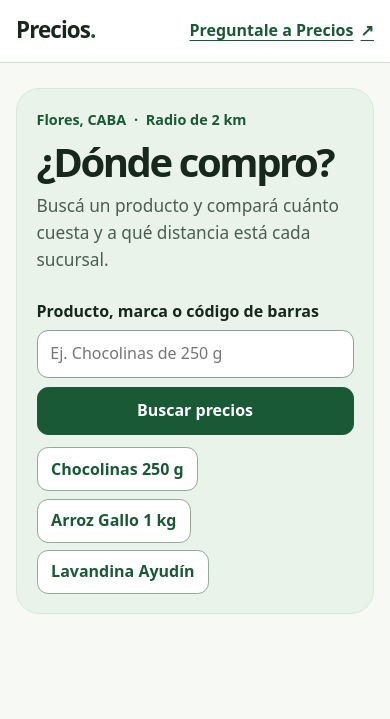
After one commit to bobadillamariocesar9-oss/precios, a Spring Boot app: page /donde-compro.html in a window 390 px wide. The commit adds this page. Shown: the top 719 px of the page. Run offline with Spring Boot 4, Linux system fonts and the light colour scheme.

Commit message:
Add responsive Donde Compro comparison to Precios web

```diff
--- a/src/main/java/com/apiprecios/config/SecurityConfig.java
+++ b/src/main/java/com/apiprecios/config/SecurityConfig.java
@@ -57,6 +57,10 @@ public class SecurityConfig {
                 ).permitAll()
                 .requestMatchers(AntPathRequestMatcher.antMatcher(HttpMethod.POST, "/api/users")).permitAll()
                 .requestMatchers(AntPathRequestMatcher.antMatcher(HttpMethod.GET, "/api/**")).permitAll()
+                .requestMatchers(
+                    AntPathRequestMatcher.antMatcher(HttpMethod.GET, "/donde-compro.html"),
+                    AntPathRequestMatcher.antMatcher(HttpMethod.GET, "/donde-compro/**")
+                ).permitAll()
                 .anyRequest().authenticated()
             )
 
--- /dev/null
+++ b/web-client/src/main/resources/static/donde-compro.html
@@ -0,0 +1,54 @@
+<!DOCTYPE html>
+<html lang="es-AR">
+<head>
+  <meta charset="UTF-8">
+  <meta name="viewport" content="width=device-width, initial-scale=1">
+  <meta name="theme-color" content="#f7f9f5">
+  <meta name="description" content="Compará precios registrados en sucursales cerca de Flores, CABA.">
+  <title>¿Dónde compro? | Precios</title>
+  <link rel="stylesheet" href="/donde-compro/comparador.css">
+  <script type="module" src="/donde-compro/comparador.js"></script>
+</head>
+<body>
+  <header class="top"><div class="wrap navbar">
+    <span class="brand">Precios<span aria-hidden="true">.</span></span>
+    <a class="nav-chat chat" href="https://cdn.botpress.cloud/webchat/v5.0/shareable.html?configUrl=https://files.bpcontent.cloud/2026/11/12/20/20261112203420-YGCR0K5H.json" target="_blank" rel="noopener">Preguntale a Precios <span aria-hidden="true">↗</span></a>
+  </div></header>
+  <main class="wrap">
+    <section class="intro" aria-labelledby="title">
+      <p class="location">Flores, CABA <span>·</span> Radio de 2 km</p>
+      <h1 id="title">¿Dónde compro?</h1>
+      <p class="lead">Buscá un producto y compará cuánto cuesta y a qué distancia está cada sucursal.</p>
+      <form id="search">
+        <label for="query">Producto, marca o código de barras</label>
+        <div class="search-row">
+          <input id="query" name="q" type="search" placeholder="Ej. Chocolinas de 250 g" maxlength="120" required>
+          <button class="primary" type="submit">Buscar precios</button>
+        </div>
+      </form>
+      <div class="examples" aria-label="Búsquedas para probar">
+        <button type="button" data-query="Chocolinas 250 g">Chocolinas 250 g</button>
+        <button type="button" data-query="Arroz Gallo 1 kg">Arroz Gallo 1 kg</button>
+        <button type="button" data-query="Lavandina Ayudín">Lavandina Ayudín</button>
+      </div>
+    </section>
+    <p id="status" role="status" aria-live="polite"></p>
+    <section id="choices" aria-labelledby="choices-title" hidden>
+      <h2 id="choices-title">Elegí un producto</h2>
+      <ul id="products" class="products"></ul>
+    </section>
+    <section id="result" aria-labelledby="product-name" hidden>
+      <div class="result-head">
+        <div><p class="section-label">Comparación por sucursal</p><h2 id="product-name"></h2></div>
+        <div class="sort">
+          <label for="sort">Ordenar por</label>
+          <select id="sort"><option value="price">Menor precio</option><option value="distance">Distancia</option></select>
+        </div>
+      </div>
+      <ol id="offers" class="offers"></ol>
+      <button id="show-all" class="secondary" type="button" hidden>Ver todas las opciones</button>
+      <p class="source">Fuente de los precios y fechas: <a href="https://datos.produccion.gob.ar/dataset/sepa-precios">SEPA</a>. Los importes corresponden al día informado y pueden haber cambiado.</p>
+    </section>
+  </main>
+</body>
+</html>
--- /dev/null
+++ b/web-client/src/main/resources/static/donde-compro/comparador.css
@@ -0,0 +1,44 @@
+:root{color-scheme:light;--surface:#fff;--paper:#f7f9f5;--ink:#17271c;--quiet:#4b5d51;--green:#195936;--line:#d8e1d8;font-family:system-ui,sans-serif;color:var(--ink);background:var(--paper);line-height:1.55}
+*{box-sizing:border-box}
+body{margin:0}
+[hidden]{display:none!important}
+.wrap{width:min(66rem,100% - 2rem);margin-inline:auto}
+.top{background:var(--surface);border-bottom:1px solid var(--line)}
+.navbar{min-height:4.25rem;display:flex;flex-wrap:wrap;align-items:center;justify-content:space-between;gap:.5rem 1rem;padding-block:.55rem}
+.brand{font-size:1.4rem;font-weight:800;letter-spacing:-.04em}
+.brand span{color:var(--green)}
+.chat{min-height:44px;display:inline-flex;gap:.45rem;align-items:center;color:var(--green);font-weight:700;text-underline-offset:.24em}
+main{padding-block:clamp(1.6rem,5vw,4rem) 3rem}
+.intro{padding:clamp(1.1rem,5vw,3rem);background:#eaf3e9;border:1px solid #d9e7d8;border-radius:1.45rem}
+.location,.section-label{margin:0;color:var(--green);font-size:.9rem;font-weight:700}
+.location span{margin:0 .25rem}
+h1,h2,h3,p{overflow-wrap:anywhere}
+h1{font-size:clamp(2.5rem,7vw,4.9rem);line-height:1.04;letter-spacing:-.06em;margin:.65rem 0}
+.lead{max-width:38rem;color:var(--quiet);font-size:1.08rem;margin:0 0 1.6rem}
+form label,.sort label{display:block;font-weight:650;margin-bottom:.35rem}
+.search-row{display:grid;grid-template-columns:minmax(0,1fr) auto;gap:.55rem;max-width:49rem}
+input,button,select{font:inherit}
+input,select{min-height:48px;border:1px solid #8da396;border-radius:.7rem;background:#fff;color:var(--ink);padding:.55rem .8rem;width:100%}
+button{min-height:44px;border-radius:.7rem;cursor:pointer;padding:.5rem .85rem;font-weight:650}
+.primary{min-height:48px;background:var(--green);color:#fff;border:1px solid var(--green)}
+.primary:hover{background:#10472a}
+.examples{display:flex;flex-wrap:wrap;gap:.45rem;margin-top:.8rem}
+.examples button,.secondary,.products button{background:#fff;color:var(--green);border:1px solid #91ab98}
+.examples button:hover,.secondary:hover,.products button:hover{background:#eef5ed}
+:focus-visible{outline:3px solid #175aab;outline-offset:3px}
+#status{min-height:1.5rem;color:var(--quiet);margin:1.05rem 0}
+h2{margin:.1rem 0 .45rem;font-size:clamp(1.35rem,4vw,2rem);line-height:1.2;letter-spacing:-.025em}
+.result-head{display:flex;justify-content:space-between;align-items:end;gap:1rem;margin:1rem 0}
+.sort{min-width:10rem}
+.products,.offers{list-style:none;padding:0;margin:0 0 1rem;display:grid;gap:.8rem}
+.products{grid-template-columns:repeat(auto-fit,minmax(min(100%,16rem),1fr))}
+.products button{width:100%;min-height:56px;text-align:left}
+.offers{grid-template-columns:repeat(auto-fit,minmax(min(100%,17rem),1fr))}
+.offer{display:flex;flex-direction:column;gap:.35rem;padding:1rem 1.15rem;background:#fff;border:1px solid var(--line);border-radius:1rem}
+.offer h3,.offer p{margin:0}
+.offer h3{font-size:1.18rem}
+.offer .price{font-size:1.8rem;font-weight:800;color:var(--green)}
+.offer .meta,.source{color:var(--quiet);font-size:.92rem}
+.offer .badge{align-self:flex-start;background:#eaf3e9;color:var(--green);border-radius:30px;padding:.15rem .55rem;font-size:.83rem;font-weight:700}
+.source a{color:var(--green)}
+@media(max-width:36rem){.search-row{grid-template-columns:1fr}.result-head{align-items:stretch;flex-direction:column}.navbar{min-height:3.6rem}.offers{grid-template-columns:1fr}}
--- /dev/null
+++ b/web-client/src/main/resources/static/donde-compro/comparador.js
@@ -0,0 +1,158 @@
+const $ = id => document.getElementById(id);
+const zone = new URLSearchParams({lat: '-34.628', lng: '-58.463', radiusKm: '2'});
+// Commercial labels verified against comercio.csv in the SEPA sample.
+const merchants = new Map(Object.entries({
+  '9/2': 'Disco', '15/1': 'DIA', '24/2': 'Farmacity', '10/4': 'Carrefour Maxi',
+  '10/3': 'Carrefour Express', '10/1': 'Hipermercado Carrefour', '10/2': 'Carrefour Market',
+  '12/1': 'Coto', '23/1': 'Axion Energy'
+}));
+const ignored = new Set(['busco', 'donde', 'compro', 'comprar', 'conseguir', 'consigo', 'cerca',
+  'flores', 'caba', 'de', 'del', 'el', 'la', 'los', 'las', 'en', 'me', 'mostrame', 'precio', 'precios', 'por']);
+const number = new Intl.NumberFormat('es-AR', {maximumFractionDigits: 2});
+const currency = new Intl.NumberFormat('es-AR', {style: 'currency', currency: 'ARS', minimumFractionDigits: 0, maximumFractionDigits: 2});
+let catalogRequest;
+let requestId = 0;
+let offers = [];
+let expanded = false;
+
+function words(text) {
+  return (text || '').toLowerCase().normalize('NFD').replace(/\p{M}/gu, '')
+    .replace(/(\d)([a-z])/g, '$1 $2').match(/[a-z0-9]+/g) || [];
+}
+function matchProduct(product, tokens) {
+  const fields = new Set(words([product.name, product.brand, product.ean, product.description].join(' ')));
+  return tokens.every(token => fields.has(token));
+}
+async function getJson(url) {
+  const response = await fetch(url, {headers: {Accept: 'application/json'}});
+  if (!response.ok) throw new Error('HTTP ' + response.status);
+  const data = await response.json();
+  if (!Array.isArray(data)) throw new Error('Respuesta inesperada');
+  return data;
+}
+function catalog() {
+  catalogRequest ||= getJson('/api/products').then(rows => rows.filter(p =>
+    Number.isSafeInteger(p.id) && p.id > 0 && p.name && p.ean
+  )).catch(error => {
+    catalogRequest = undefined;
+    throw error;
+  });
+  return catalogRequest;
+}
+function node(tag, text, className) {
+  const element = document.createElement(tag);
+  element.textContent = text;
+  if (className) element.className = className;
+  return element;
+}
+function merchant(name = '') {
+  const parsed = /^SEPA\s+(\d+\/\d+)\/[^|]+\|/i.exec(name);
+  if (parsed) return merchants.get(parsed[1]) || 'Comercio no identificado';
+  return name && !/^SEPA\b/i.test(name) ? name : 'Comercio no identificado';
+}
+function distance(km) {
+  return km < 1 ? number.format(Math.round(km * 1000)) + ' m' : number.format(km) + ' km';
+}
+function dateLabel(value) {
+  const date = /^(\d{4})-(\d{2})-(\d{2})/.exec(value || '');
+  return date ? date[3] + '/' + date[2] + '/' + date[1] : 'fecha no informada';
+}
+function renderOffers() {
+  const byDistance = $('sort').value === 'distance';
+  const sorted = [...offers].sort(byDistance
+    ? (a, b) => a.distanceKm - b.distanceKm || a.price - b.price
+    : (a, b) => a.price - b.price || a.distanceKm - b.distanceKm);
+  const visible = expanded ? sorted : sorted.slice(0, 3);
+  $('offers').replaceChildren(...visible.map((row, index) => {
+    const card = node('li', '', 'offer');
+    if (index === 0) card.append(node('span', byDistance ? 'Sucursal más cercana' : 'Menor precio encontrado', 'badge'));
+    card.append(
+      node('p', currency.format(row.price), 'price'),
+      node('h3', merchant(row.storeName)),
+      node('p', row.storeAddress || 'Dirección no informada'),
+      node('p', 'A ' + distance(row.distanceKm) + ' del punto de búsqueda', 'meta'),
+      node('p', 'Fecha del precio: ' + dateLabel(row.recordedAt), 'meta')
+    );
+    return card;
+  }));
+  $('show-all').hidden = sorted.length <= 3;
+  $('show-all').textContent = expanded ? 'Mostrar solo tres opciones' : 'Ver todas las opciones (' + sorted.length + ')';
+  $('show-all').setAttribute('aria-expanded', String(expanded));
+  $('status').textContent = sorted.length + (sorted.length === 1 ? ' precio registrado.' : ' precios registrados.');
+}
+async function compare(product) {
+  const current = ++requestId;
+  $('choices').hidden = true;
+  $('result').hidden = true;
+  $('status').textContent = 'Buscando precios de ' + product.name + '…';
+  try {
+    const data = await getJson('/api/prices/product/' + product.id + '/compare/nearby?' + zone);
+    if (current !== requestId) return;
+    offers = data.filter(row => row.currency === 'ARS' && Number.isFinite(row.price) && row.price > 0
+      && Number.isFinite(row.distanceKm) && row.distanceKm >= 0);
+    if (!offers.length) {
+      $('status').textContent = 'No hay precios registrados de ' + product.name + ' dentro de 2 km de Flores.';
+      return;
+    }
+    expanded = false;
+    $('sort').value = 'price';
+    $('product-name').textContent = product.name;
+    renderOffers();
+    $('result').hidden = false;
+    $('product-name').focus({preventScroll: false});
+  } catch {
+    if (current === requestId) $('status').textContent = 'No pudimos consultar los precios. Volvé a intentar.';
+  }
+}
+async function search(query) {
+  const current = ++requestId;
+  $('choices').hidden = true;
+  $('result').hidden = true;
+  const tokens = words(query).filter(word => !ignored.has(word));
+  if (!tokens.length) {
+    $('status').textContent = 'Escribí un producto, una marca o un código de barras.';
+    return;
+  }
+  $('status').textContent = 'Buscando en el catálogo…';
+  try {
+    const products = (await catalog()).filter(product => matchProduct(product, tokens));
+    if (current !== requestId) return;
+    if (!products.length) {
+      $('status').textContent = 'No encontramos ese producto en el catálogo. Probá con un nombre más corto o con el código de barras.';
+      return;
+    }
+    if (products.length === 1) {
+      await compare(products[0]);
+      return;
+    }
+    $('products').replaceChildren(...products.map(product => {
+      const item = node('li', '');
+      const button = node('button', product.name);
+      button.type = 'button';
+      button.addEventListener('click', () => compare(product));
+      item.append(button);
+      return item;
+    }));
+    $('status').textContent = 'Encontramos ' + products.length + ' productos.';
+    $('choices').hidden = false;
+    $('products').querySelector('button').focus();
+  } catch {
+    if (current === requestId) $('status').textContent = 'No pudimos consultar el catálogo. Volvé a intentar.';
+  }
+}
+$('product-name').tabIndex = -1;
+$('search').addEventListener('submit', event => {
+  event.preventDefault();
+  search($('query').value);
+});
+document.querySelectorAll('[data-query]').forEach(button => {
+  button.addEventListener('click', () => {
+    $('query').value = button.dataset.query;
+    search(button.dataset.query);
+  });
+});
+$('sort').addEventListener('change', renderOffers);
+$('show-all').addEventListener('click', () => {
+  expanded = !expanded;
+  renderOffers();
+});
--- a/web-client/src/main/resources/static/index.html
+++ b/web-client/src/main/resources/static/index.html
@@ -23,6 +23,7 @@
       </button>
       <div class="collapse navbar-collapse" id="navMenu">
         <ul class="navbar-nav me-auto">
+          <li class="nav-item"><a class="nav-link fw-semibold" href="/donde-compro.html">¿Dónde compro?</a></li>
           <li class="nav-item">
             <a class="nav-link" :class="{active: currentRoute==='categories'}"
                href="#" @click.prevent="navigate('categories')">
```
Also changed, not shown: 2 other files.
